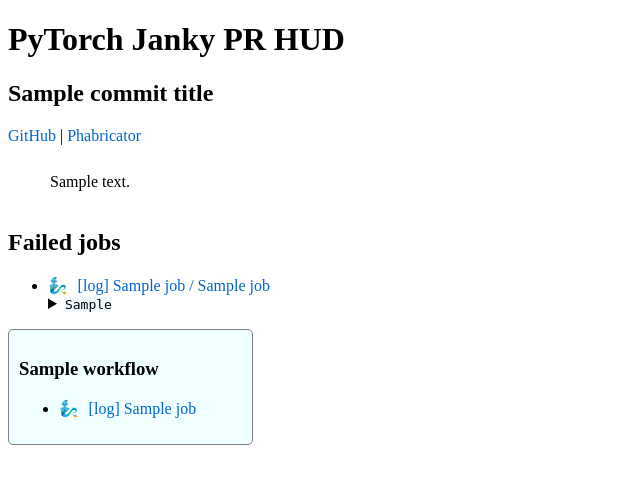
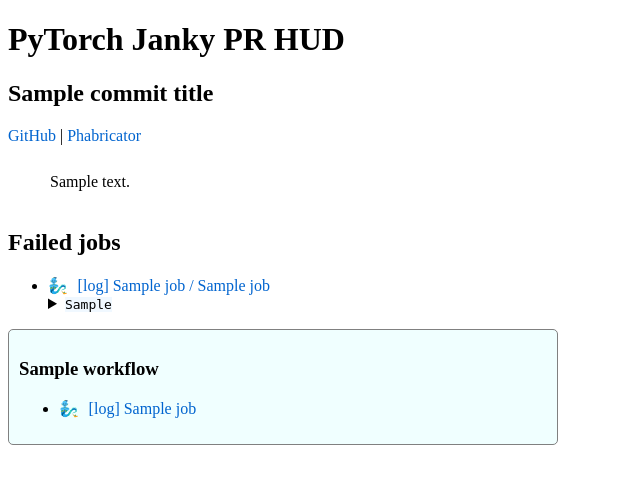
Before and after one commit to suo/torchci, a Flask app: template templates/commit.html in a window 1280 px wide. Shown: the top 484 px of the page, without its empty margins (0-640 px from the left). Run offline with Flask 2, Linux system fonts and the light colour scheme; the template is opened without the code that fills it: most values are stand-ins (such as "Sample title", 1, 10 or a date in 2020).

Commit message:
auto-fill commit grid

```diff
--- a/templates/commit.html
+++ b/templates/commit.html
@@ -13,7 +13,7 @@
 
     .workflow-container {
         display: grid;
-        grid-template-columns: repeat(5, 1fr);
+        grid-template-columns: repeat(auto-fill, 550px);
         grid-gap: 10px;
     }
 
```
